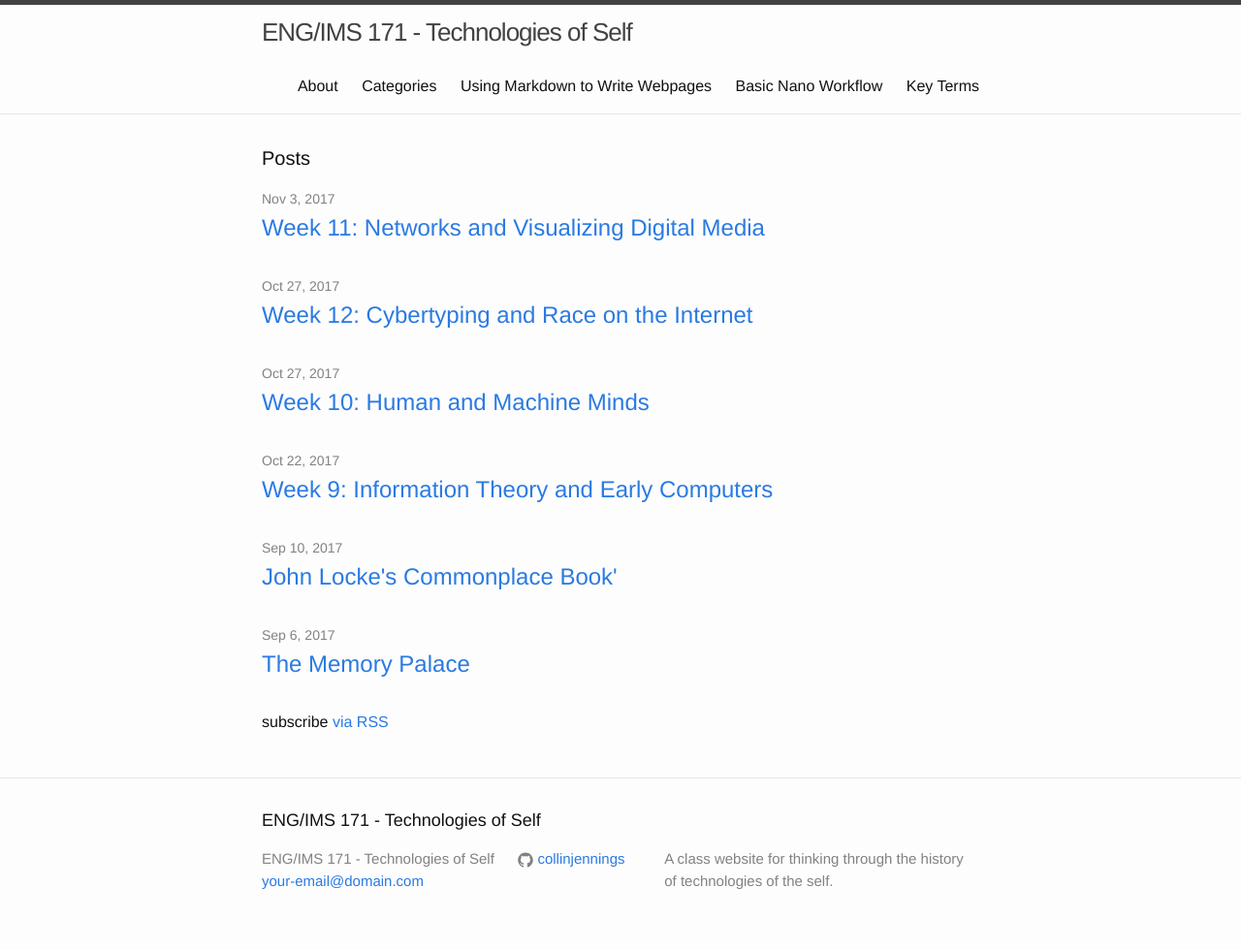
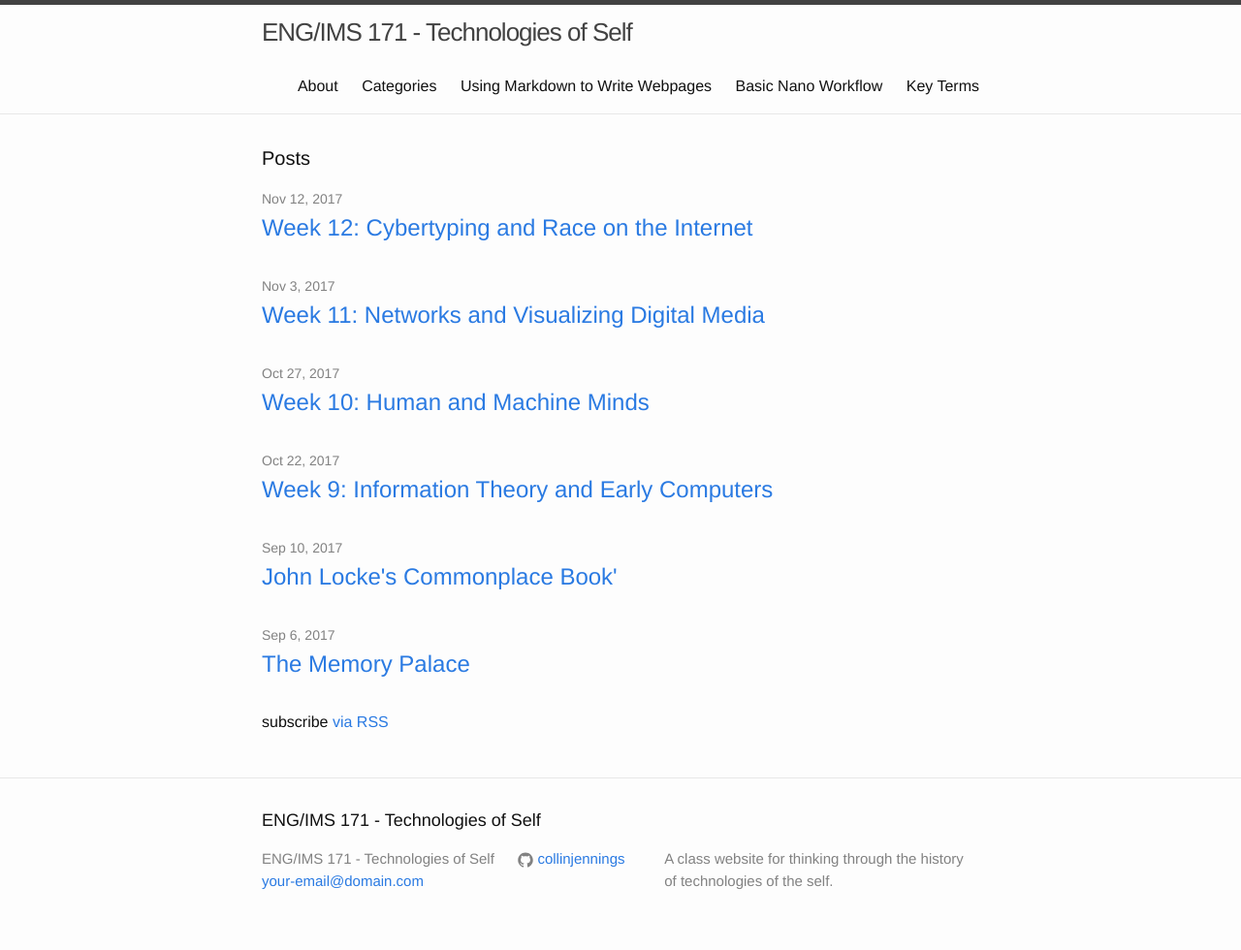
Before and after one commit to collinjennings/techofself, a Jekyll site: the page built from index.html, in a window 1280 px wide. Shown: the whole page at 97% size. Built offline with Jekyll 4.4.1, drawn with Linux system fonts in a browser that asks for light colours.

Commit message:
fix date

```diff
--- a/_posts/2017-11-12-cybertyping.markdown
+++ b/_posts/2017-11-12-cybertyping.markdown
@@ -1,8 +1,8 @@
 ---
 layout: post
 title:  "Week 12: Cybertyping and Race on the Internet"
-date:   2017-10-27 09:27:24 -0400
-categories: ['Information']
+date:   2017-11-12 09:27:24 -0400
+categories: ['culture']
 ---
 Monday's reading explores how race and other social categories of identity are "remade and "remastered" on the Internet. The essay was written in an earlier historical moment of the web. It describes what the Internet was like in 2000 -- at the height of the Dot Com bubble and pre-9/11. Nakamura's big critical move is to coin the work "cybertype," which she compares to stereotype. She points out that a stereotype originally referred to type of printing press, created for easily copying text and images. It then became a term to refer to any kind of cliché or reductive copy. Nakamura claims that the term "cybertype" acknowledges that "identity online is still 'typed,' still mired in oppressive roles even if the 'body' has been left behind or bracketed." She continues, "I pose it as a corrective to the disturbingly utopian strain I see embodied in most commercial representations of the Internet in general. Chosen identities enabled by technology such as online avatars, cosmetic and transgender surgery and body modifications, and other cyber-prostheses are not breaking the mold of unitary identity, but rather are shifting identity into the realm of the 'virtual,' a place not without its own laws and hierarchies. Supposedly 'fluid' selves are no less subject to cultural hegemonies, rules of conduct, and regulating cultural norms than are 'solid' ones" (318-9).
 
```
